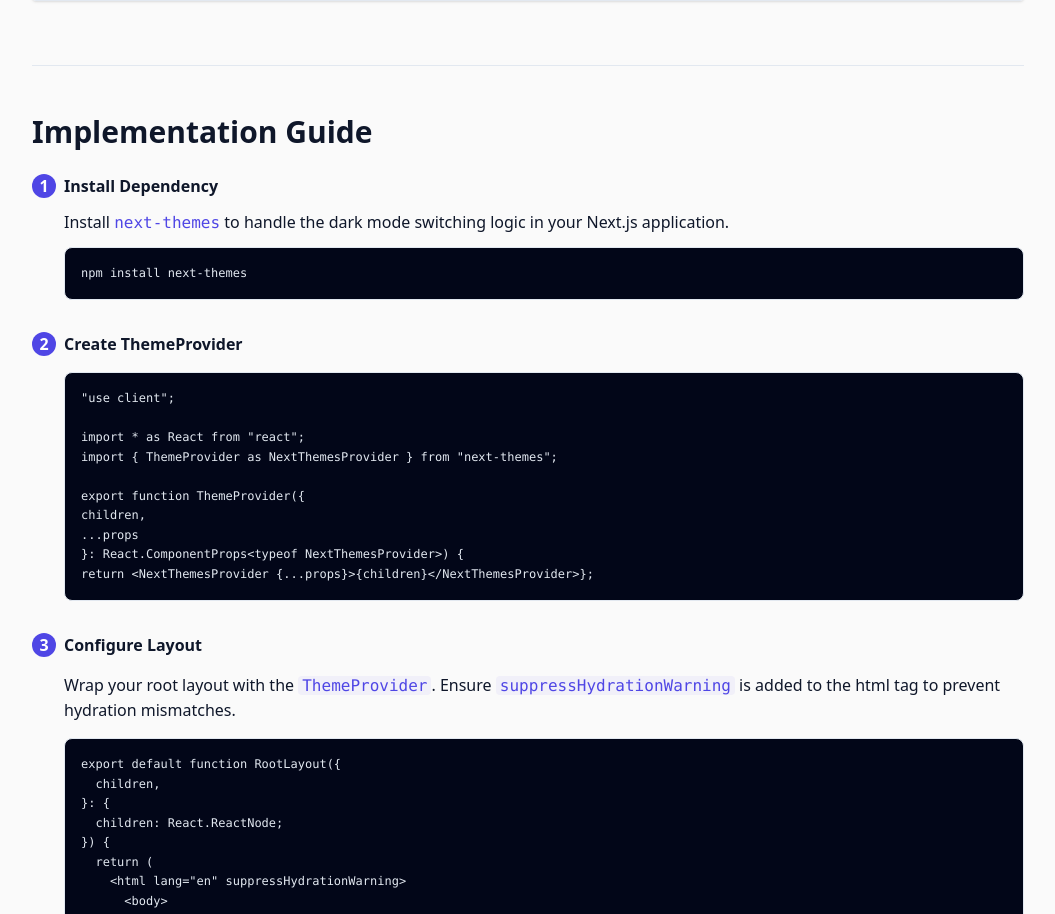
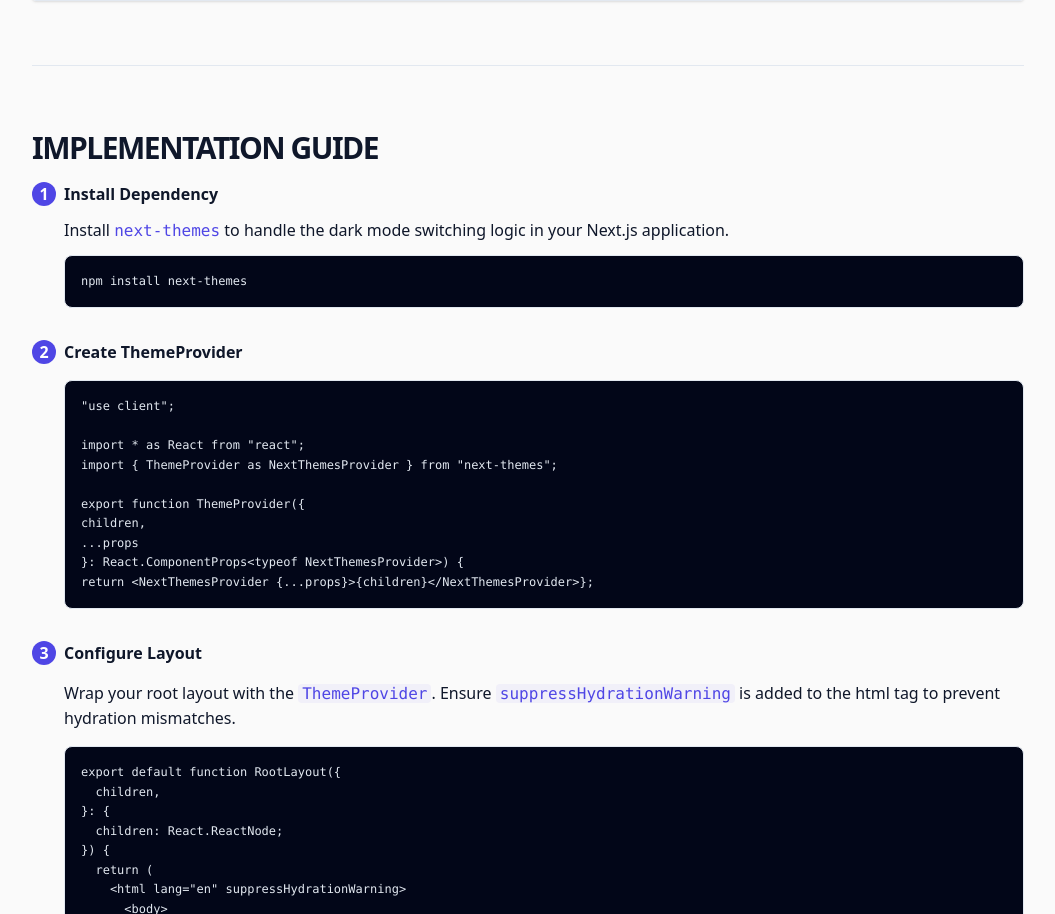
Before and after one commit to gjermundmyrvang/Theme-Generator-Next.js, a Next.js app: page / in a window 1280 px wide. Shown: the part 2323-3237 px from the top of the page, without its empty margins (112-1167 px from the left). Built offline with nearby package versions, Linux system fonts and the light colour scheme.

Commit message:
change h2 styling to match rest of the page

```diff
--- a/components/Guide.tsx
+++ b/components/Guide.tsx
@@ -34,8 +34,9 @@ return <NextThemesProvider {...props}>{children}</NextThemesProvider>};`;
 export default function Guide() {
   return (
     <section className="mt-16 mb-16 border-t border-border pt-12">
-      <h2 className="text-3xl font-bold mb-6">Implementation Guide</h2>
-
+      <h2 className="text-3xl font-bold  uppercase tracking-tighter my-4">
+        Implementation Guide
+      </h2>
       <div className="grid gap-8 text-sm md:text-base">
         <div className="space-y-3">
           <h3 className="font-bold flex items-center gap-2">
```
